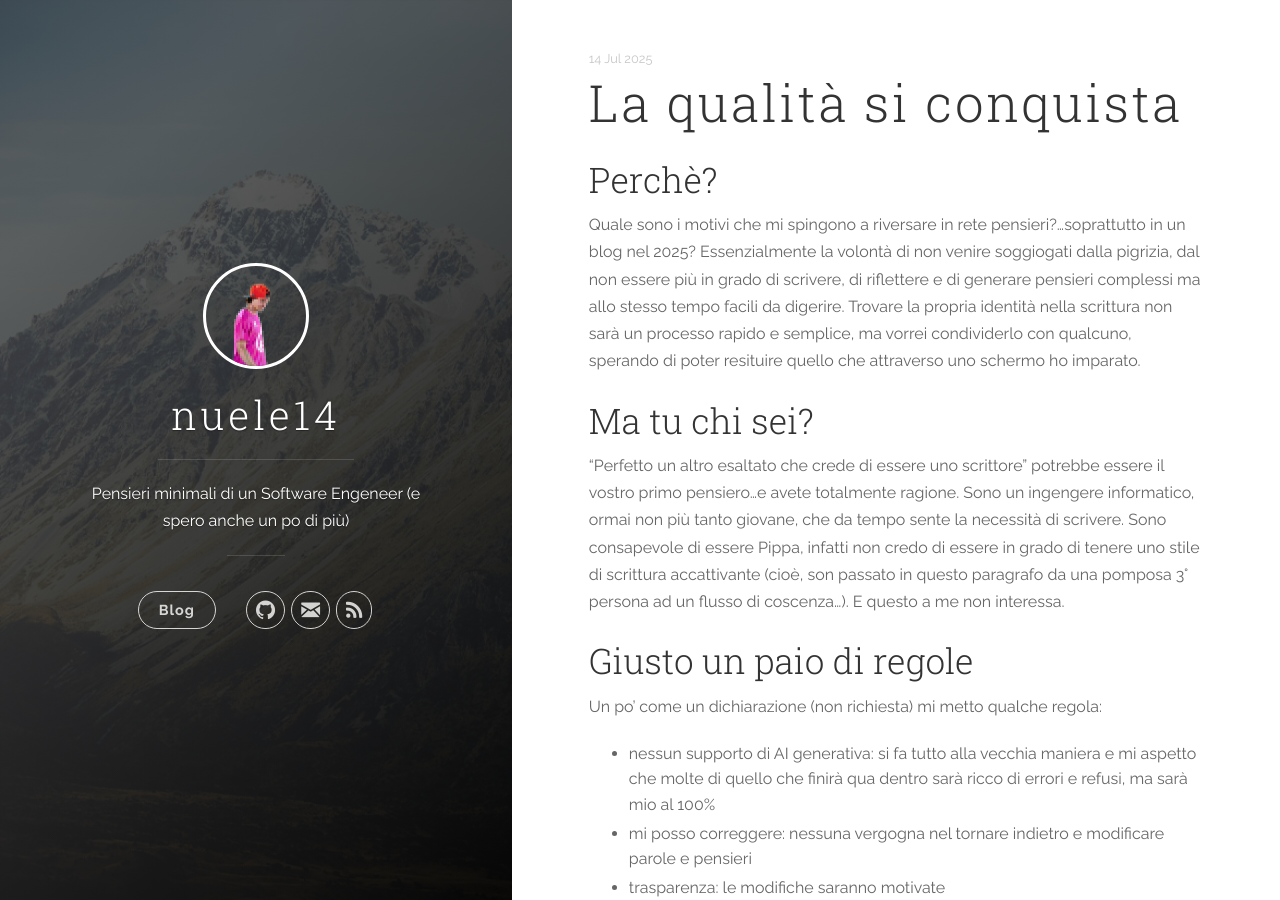
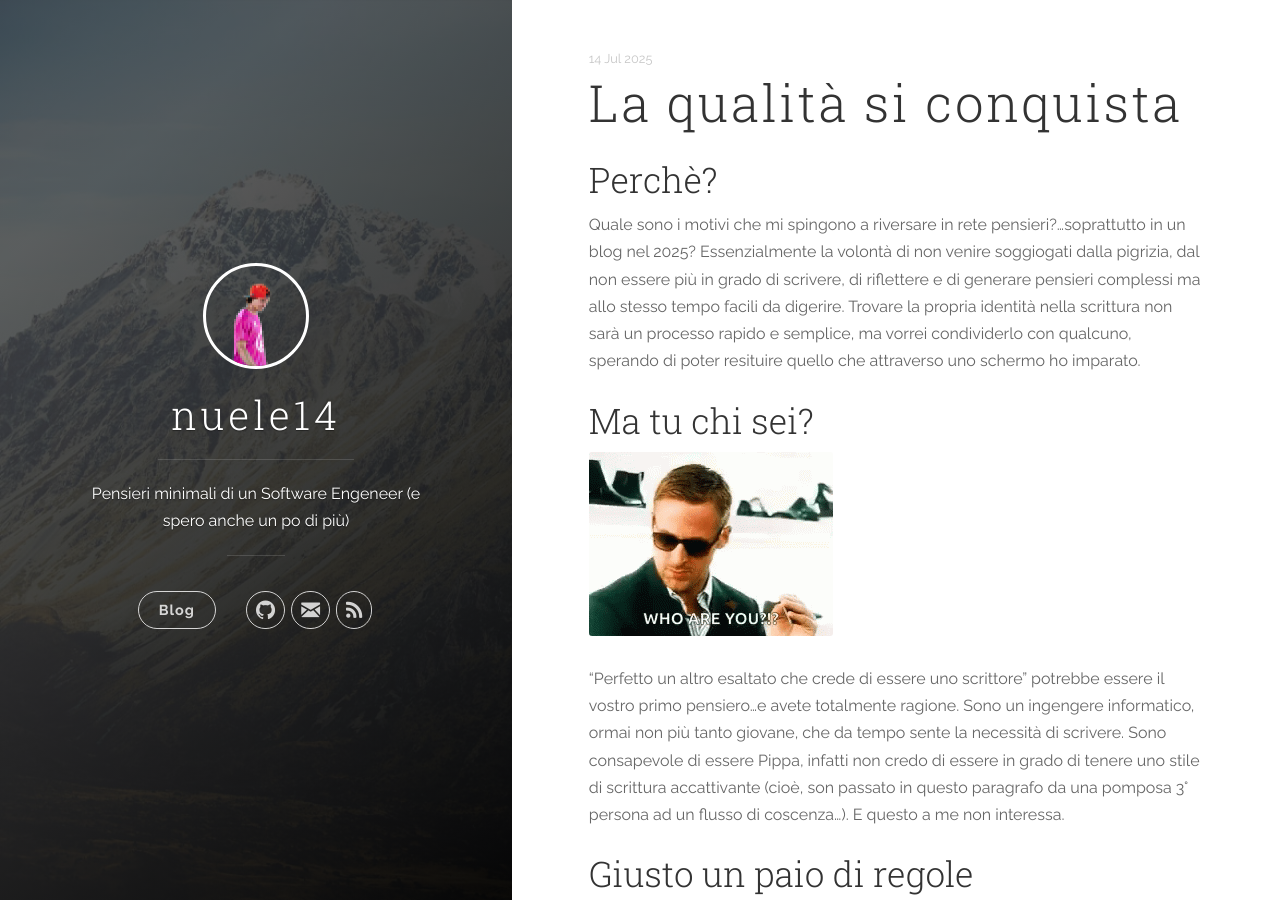
Before and after one commit to nuele14/personal_blog, a Jekyll site: the page built from _posts/2025-07-14-la-qualità-si-conquista.markdown, in a window 1280 px wide and 900 px high. Built offline with Jekyll 4.4.1, drawn with Linux system fonts in a browser that asks for light colours; grey boxes are pictures that could not be loaded.

Commit message:
aggiunte gif al primo post

```diff
--- a/_posts/2025-07-14-la-qualità-si-conquista.markdown
+++ b/_posts/2025-07-14-la-qualità-si-conquista.markdown
@@ -12,9 +12,14 @@ Trovare la propria identità nella scrittura non sarà un processo rapido e semp
 
 ## Ma tu chi sei?
 
+![image info](/images/gifs/2025-07-14-la-qualità-si-conquista/who_are_u.gif )
+
 "Perfetto un altro esaltato che crede di essere uno scrittore" potrebbe essere il vostro primo pensiero...e avete totalmente ragione. Sono un ingengere informatico, ormai non più tanto giovane, che da tempo sente la necessità di scrivere. Sono consapevole di essere Pippa, infatti non credo di essere in grado di tenere uno stile di scrittura accattivante (cioè, son passato in questo paragrafo da una pomposa 3° persona ad un flusso di coscenza...). E questo a me non interessa.
 
 ## Giusto un paio di regole
+
+![image info](/images/gifs/2025-07-14-la-qualità-si-conquista/genee_count.gif)
+
 
 Un po' come un dichiarazione (non richiesta) mi metto qualche regola:
 - nessun supporto di AI generativa: si fa tutto alla vecchia maniera e mi aspetto che molte di quello che finirà qua dentro sarà ricco di errori e refusi, ma sarà mio al 100%
```
Also changed, not shown: images/gifs/2025-07-14-la-qualità-si-conquista/who_are_u.gif (added), 1 other file.
